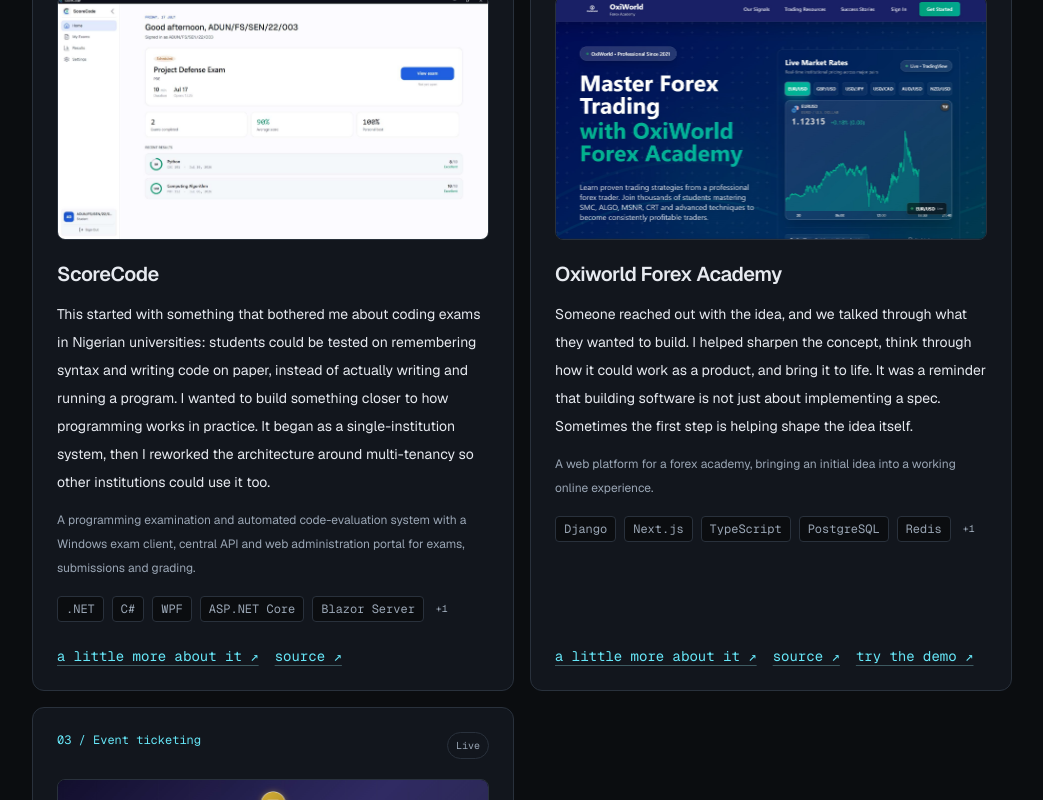
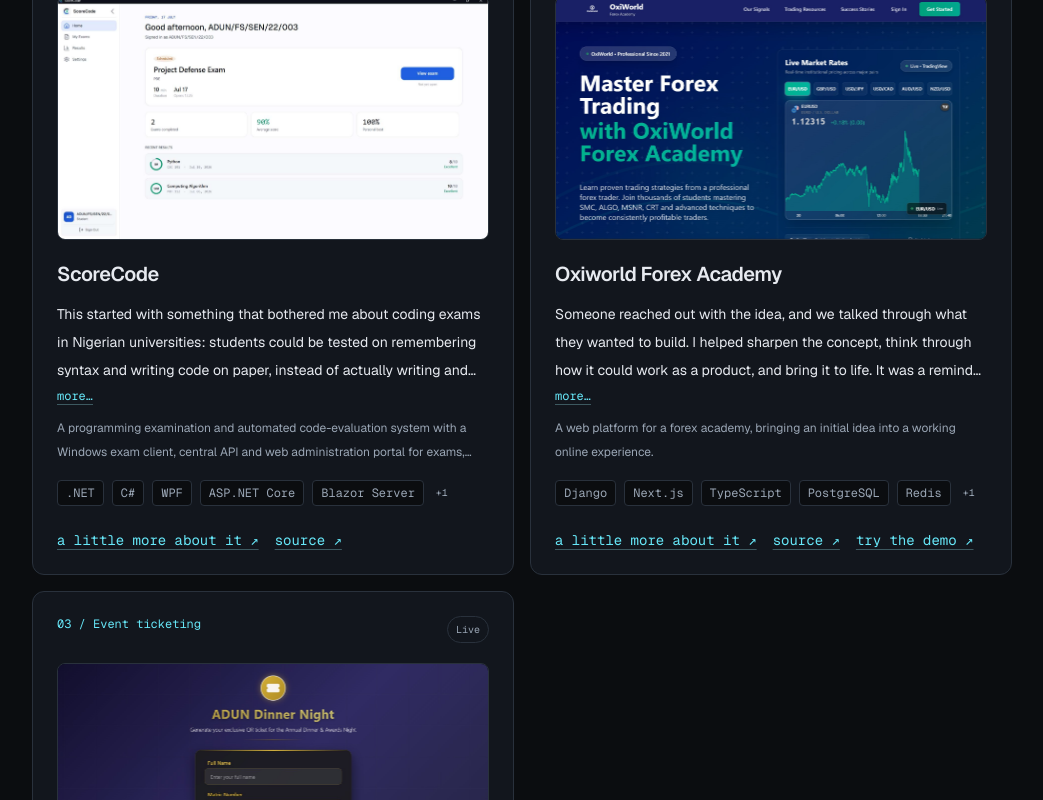
Before and after one commit to DevObiChinaka/portfolio, a Next.js app: page / in a window 1280 px wide. Shown: the part 1134-1934 px from the top of the page, without its empty margins (118-1161 px from the left). Built offline with nearby package versions, Linux system fonts and the light colour scheme.

Commit message:
Keep project cards consistent

```diff
--- a/components/Projects.tsx
+++ b/components/Projects.tsx
@@ -20,17 +20,21 @@
           ? "Some things I built for school, some for other people, and some because I wanted to see if I could make them work."
           : "Not everything here is a finished product. This is a mix of school work, things built for real needs, experiments, and projects I used to learn something new."}
       </p>
-      <div className="mt-8 grid gap-4 md:grid-cols-2">
+      <div className="mt-8 grid auto-rows-fr gap-4 md:grid-cols-2">
         {visibleProjects.map((project, index) => (
-          <article key={project.slug} className="panel flex min-w-0 flex-col rounded-xl p-5 sm:p-6" style={{ background: "var(--panel)" }}>
+          <article key={project.slug} className="panel flex h-full min-w-0 flex-col rounded-xl p-5 sm:p-6" style={{ background: "var(--panel)" }}>
             <div className="flex items-start justify-between gap-3">
               <span className="mono text-xs alt">0{index + 1} / {project.kind}</span>
               <span className="mono rounded-full border px-2 py-1 text-[10px] mute" style={{ borderColor: "var(--line)" }}>{project.status}</span>
             </div>
             {project.shots?.[0] && <div className="mt-5 overflow-hidden rounded-lg border" style={{ borderColor: "var(--line)", background: "var(--background)" }}><Image src={project.shots[0].src} alt={project.shots[0].alt} width={1200} height={800} className="aspect-[16/9] w-full object-cover object-top" sizes="(max-width: 768px) 100vw, 460px" /></div>}
             <h3 className="mt-5 text-xl font-semibold tracking-tight">{project.name}</h3>
-            <p className="mt-3 text-sm leading-7">{project.story}</p>
-            <p className="mt-3 text-xs leading-6 mute">{project.description}</p>
+            <p className="mt-3 line-clamp-3 text-sm leading-7">{project.story}</p>
+            <details className="mt-1">
+              <summary className="mono w-fit cursor-pointer list-none text-xs link underline-offset-4 hover:underline [&::-webkit-details-marker]:hidden">more…</summary>
+              <p className="mt-2 text-sm leading-7">{project.story}</p>
+            </details>
+            <p className="mt-3 line-clamp-2 text-xs leading-6 mute">{project.description}</p>
             <div className="mt-4 flex flex-wrap gap-2">
               {project.stack.slice(0, 5).map((item) => <span key={item} className="mono rounded border px-2 py-1 text-[10px] sm:text-xs" style={{ background: "var(--background)", borderColor: "var(--line)", color: "var(--muted)" }}>{item}</span>)}
               {project.stack.length > 5 && <span className="mono px-1 py-1 text-[10px] mute">+{project.stack.length - 5}</span>}
```
